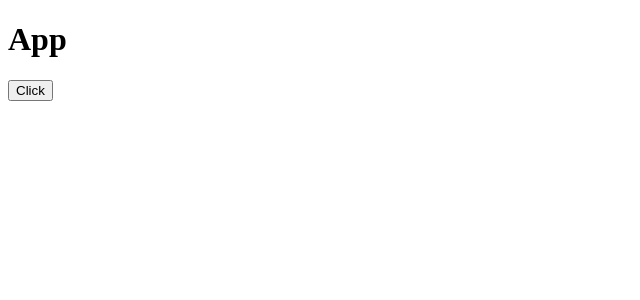
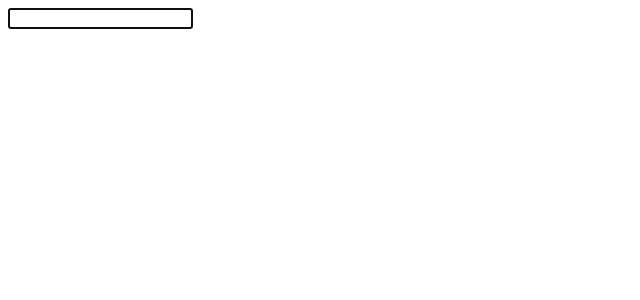
Before and after one commit to u7663394/react-learning-journey, a React (Vite) app in the folder react-ts-demo/: page / in a window 1280 px wide. Shown: the top 300 px of the page, without its empty margins (0-640 px from the left). Built offline with nearby package versions, Linux system fonts and the light colour scheme.

Commit message:
feat: useRef with TypeScript

```diff
--- /dev/null
+++ b/react-ts-demo/src/05-useRef.tsx
@@ -0,0 +1,30 @@
+import { useEffect, useRef } from "react";
+
+/**
+ * useRef 用于获取 dom 元素
+ *   1. 把 dom 元素的类型当成泛型参数传入 useRef 中
+ *   2. 自动推导出 ref.current 的类型
+ */
+
+const App = () => {
+  const inpRef = useRef<HTMLInputElement>(null);
+  useEffect(() => {
+    inpRef.current?.focus();
+  }, []);
+
+  const timerRef = useRef<number | undefined>(undefined);
+  useEffect(() => {
+    timerRef.current = setTimeout(() => {
+      console.log("定时器执行了");
+    }, 1000);
+    return () => clearTimeout(timerRef.current);
+  }, []);
+
+  return (
+    <div>
+      <input type="text" ref={inpRef} />
+    </div>
+  );
+};
+
+export default App;
--- a/react-ts-demo/src/main.tsx
+++ b/react-ts-demo/src/main.tsx
@@ -1,4 +1,4 @@
 import { createRoot } from "react-dom/client";
-import App from "./04-props-event";
+import App from "./05-useRef";
 
 createRoot(document.getElementById("root")!).render(<App />);
```
